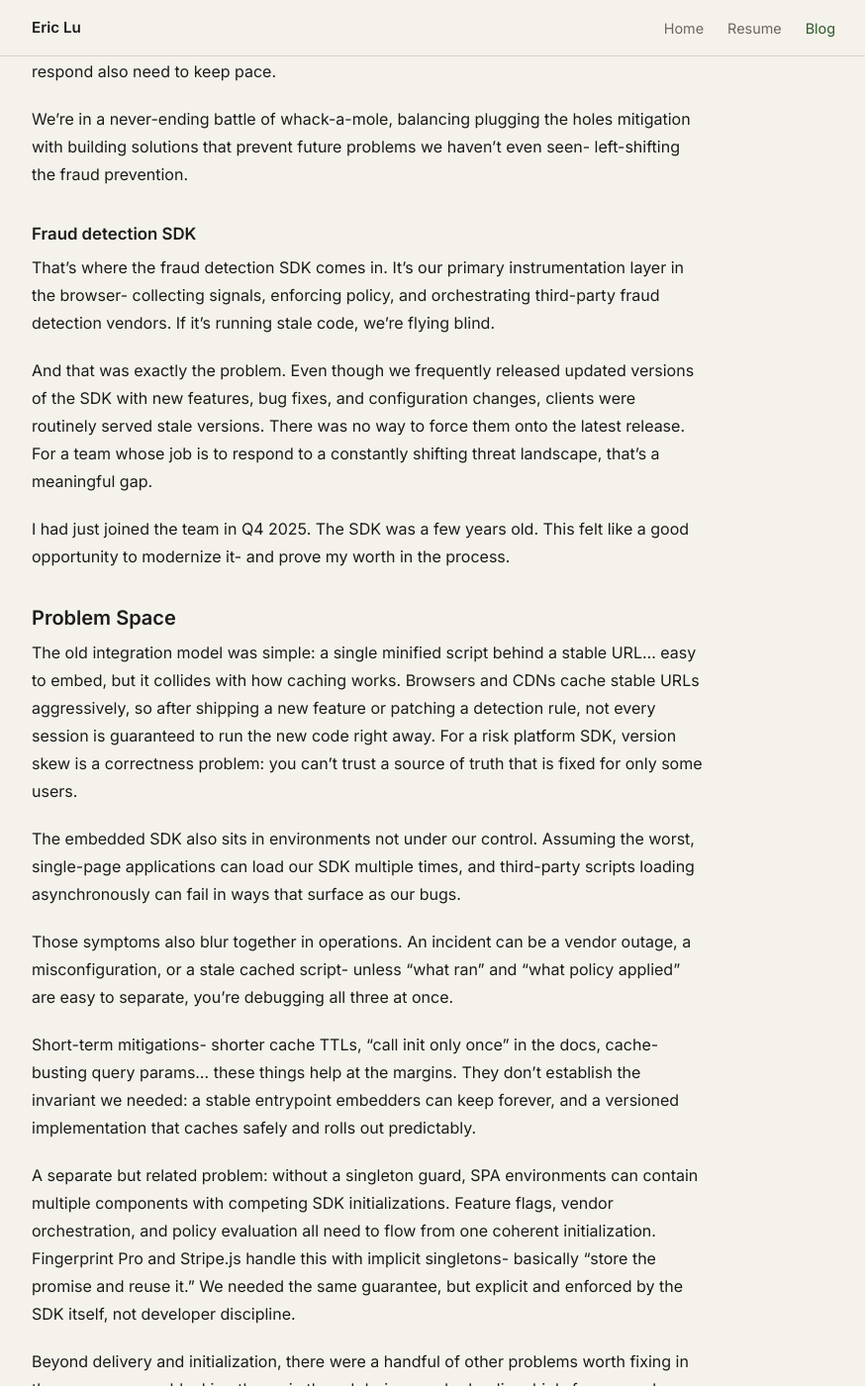
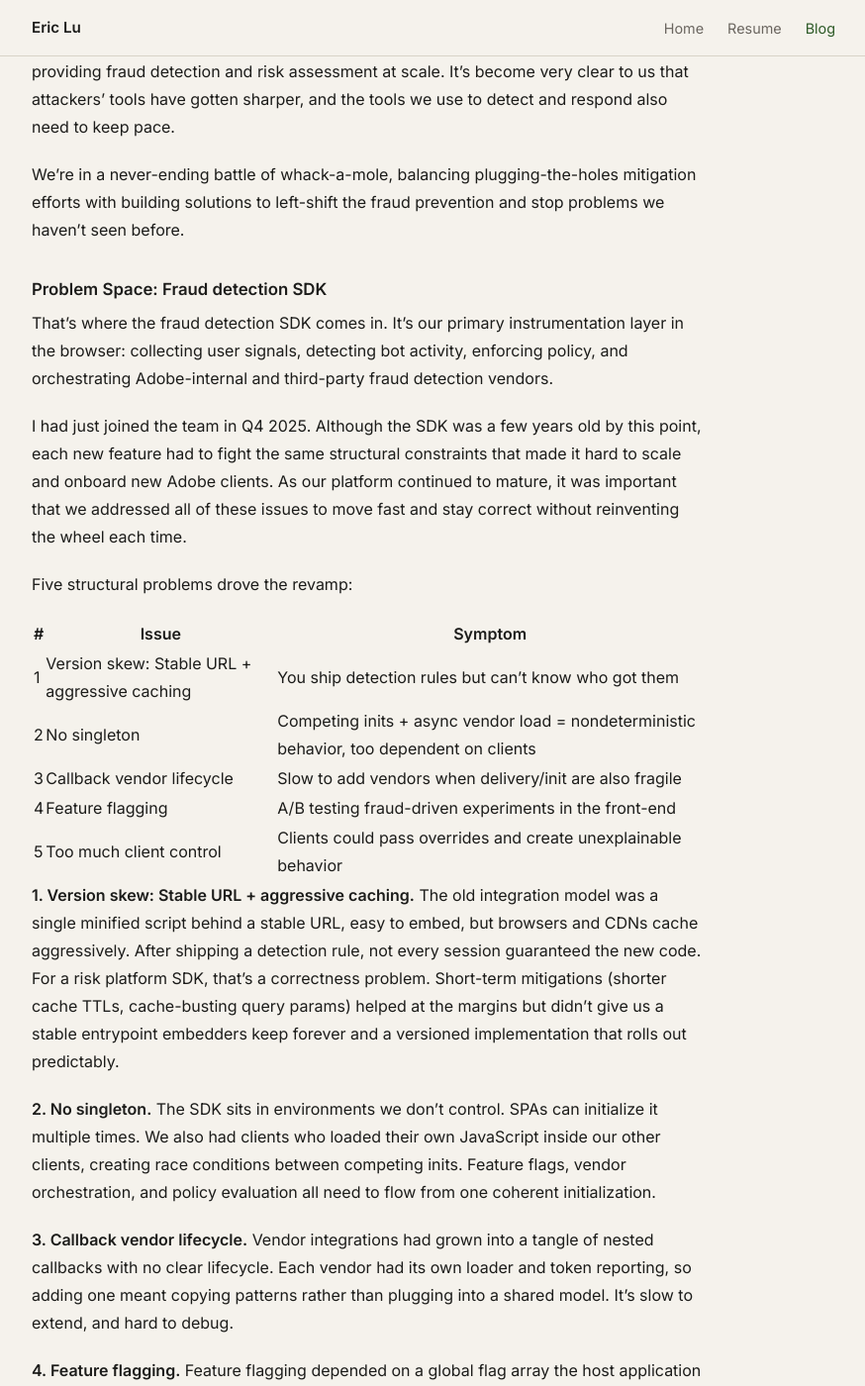
Before and after one commit to ericlu28/ericlu28.github.io, a Jekyll site: the page built from _posts/2026-05-06-arp-sdk.md, in a window 1280 px wide and 1400 px high, scrolled down 1212 px. Shown: the whole window at 99% size, without its empty margins (202-1076 px from the left). Built offline with Jekyll 4.4.1, drawn with Linux system fonts in a browser that asks for light colours; our own code applies the rules of GitHub Pages for plain Markdown files; some of the changed text lies outside the part shown.

Commit message:
Publish ARP SDK post

````diff
--- a/_posts/2026-05-06-arp-sdk.md
+++ b/_posts/2026-05-06-arp-sdk.md
@@ -9,54 +9,62 @@
 
 ### Fraud today
 
-Fraud is a [$138.5 billion problem](https://capitaloneshopping.com/research/ecommerce-fraud-statistics/)- and it's accelerating. U.S. companies lost [~10% of revenue to fraud in 2025, up 46% from the year before](https://newsroom.transunion.com/h2-2025-global-fraud-report/). We've seen a [1,210% surge in AI-driven fraud](https://www.vectra.ai/topics/ai-scams) over the same period.
+Fraud is a BIG problem. At the time of writing this, it'll be a problem the [size of Uber](https://capitaloneshopping.com/research/ecommerce-fraud-statistics/) (or Palantir/Blackstone/Pfizer/pick your "favorite" large-cap company). The problem is only compounding: U.S. companies lost [~9% of revenue to fraud in 2025, up 46% from the year before](https://newsroom.transunion.com/h2-2025-global-fraud-report/).
 
-The incidents are getting harder to ignore:
+The incidents are large-scale and hard to ignore:
 - Robinhood [was hit with large-scale phishing attacks](https://www.thestreet.com/crypto/markets/robinhood-suffers-phishing-attempt-ahead-of-quarterly-earnings) targeting its user base
+- Stripe's [2025 State of AI and Fraud report](https://stripe.com/lp/2025-state-of-ai-and-fraud) found free trial abuse grew 6.2x in just four months; AI startups are seeing 10x more abuse than enterprise companies
 - Meta took action against [1 billion fake accounts in Q1 2025 alone](https://transparency.meta.com/reports/community-standards-enforcement/fake-accounts/facebook)
-- Stripe's [2025 State of AI and Fraud report](https://stripe.com/lp/2025-state-of-ai-and-fraud) found free trial abuse grew 6.2x in just four months- AI startups are seeing 10x more abuse than enterprise companies
 
-Fraudsters are crawling the web at historic rates. Malicious bots now make up [~37% of all internet traffic](https://www.wired.com/story/ai-bots-are-now-a-signifigant-source-of-web-traffic/), used for things like:
+Fraudsters are also crawling the web at historic rates. Malicious bots now make up [~37% of all internet traffic](https://www.wired.com/story/ai-bots-are-now-a-signifigant-source-of-web-traffic/), doing things like:
 - **API reconnaissance**: mapping hidden access points to services
-- **Credential stuffing**: testing stolen passwords, SSNs, and credit card numbers at scale
+- **Credential stuffing**: testing stolen emails, passwords, credit card numbers, and SSNs at scale
 - **Vulnerability probing**: automated scanning for exploitable surface area
 - **DDoS**: overwhelming services to degrade or deny availability
 
-Honestly, you don't even need me to tell you that fraud is an issue. We've all heard the personal stories from our friends about some deep-fake phone call to their grandpa or some well-written email.
+AI is only accelerating fraudsters' attack vectors and attack velocity.
 
 ### Adobe Risk Platform
 
-At Adobe, we've similarly seen a 10x increase in fraud attempts between last year and now.
+At Adobe, we've similarly seen a **10x increase in fraud attempts between last year and now**. Allowing fraudulent payments and risky behavior on Adobe products is a huge problem for us. Not only does fraud force revenue re-statements when earnings were inflated by bad transactions, it also degrades trust with the customer.
 
-I work on the Adobe Risk Platform. We sit between end users and Adobe's core products, providing fraud detection and risk assessment at scale. Without sharing too much, it's clear to us that attackers' tools have gotten sharper, and the tools we use to detect and respond also need to keep pace.
+That's where my team comes in. We sit between end users and Adobe's core products, providing fraud detection and risk assessment at scale. It's become very clear to us that attackers' tools have gotten sharper, and the tools we use to detect and respond also need to keep pace.
 
-We're in a never-ending battle of whack-a-mole, balancing plugging the holes mitigation with building solutions that prevent future problems we haven't even seen- left-shifting the fraud prevention.
+We're in a never-ending battle of whack-a-mole, balancing plugging-the-holes mitigation efforts with building solutions to left-shift the fraud prevention and stop problems we haven't seen before.
 
-### Fraud detection SDK
+### Problem Space: Fraud detection SDK
 
-That's where the fraud detection SDK comes in. It's our primary instrumentation layer in the browser- collecting signals, enforcing policy, and orchestrating third-party fraud detection vendors. If it's running stale code, we're flying blind.
+That's where the fraud detection SDK comes in. It's our primary instrumentation layer in the browser: collecting user signals, detecting bot activity, enforcing policy, and orchestrating Adobe-internal and third-party fraud detection vendors.
 
-And that was exactly the problem. Even though we frequently released updated versions of the SDK with new features, bug fixes, and configuration changes, clients were routinely served stale versions. There was no way to force them onto the latest release. For a team whose job is to respond to a constantly shifting threat landscape, that's a meaningful gap.
+I had just joined the team in Q4 2025. Although the SDK was a few years old by this point, each new feature had to fight the same structural constraints that made it hard to scale and onboard new Adobe clients. As our platform continued to mature, it was important that we addressed all of these issues to move fast and stay correct without reinventing the wheel each time.
 
-I had just joined the team in Q4 2025. The SDK was a few years old. This felt like a good opportunity to modernize it- and prove my worth in the process.
+Five structural problems drove the revamp:
 
-## Problem Space
+| # | Issue | Symptom |
+|---|---|---|
+| 1 | Version skew: Stable URL + aggressive caching | You ship detection rules but can't know who got them |
+| 2 | No singleton | Competing inits + async vendor load = nondeterministic behavior, too dependent on clients |
+| 3 | Callback vendor lifecycle | Slow to add vendors when delivery/init are also fragile |
+| 4 | Feature flagging | A/B testing fraud-driven experiments in the front-end |
+| 5 | Too much client control | Clients could pass overrides and create unexplainable behavior |
 
-The old integration model was simple: a single minified script behind a stable URL... easy to embed, but it collides with how caching works. Browsers and CDNs cache stable URLs aggressively, so after shipping a new feature or patching a detection rule, not every session is guaranteed to run the new code right away. For a risk platform SDK, version skew is a correctness problem: you can't trust a source of truth that is fixed for only some users.
+**1. Version skew: Stable URL + aggressive caching.** The old integration model was a single minified script behind a stable URL, easy to embed, but browsers and CDNs cache aggressively. After shipping a detection rule, not every session guaranteed the new code. For a risk platform SDK, that's a correctness problem. Short-term mitigations (shorter cache TTLs, cache-busting query params) helped at the margins but didn't give us a stable entrypoint embedders keep forever and a versioned implementation that rolls out predictably.
 
-The embedded SDK also sits in environments not under our control. Assuming the worst, single-page applications can load our SDK multiple times, and third-party scripts loading asynchronously can fail in ways that surface as our bugs.
+**2. No singleton.** The SDK sits in environments we don't control. SPAs can initialize it multiple times. We also had clients who loaded their own JavaScript inside our other clients, creating race conditions between competing inits. Feature flags, vendor orchestration, and policy evaluation all need to flow from one coherent initialization.
 
-Those symptoms also blur together in operations. An incident can be a vendor outage, a misconfiguration, or a stale cached script- unless "what ran" and "what policy applied" are easy to separate, you're debugging all three at once.
+**3. Callback vendor lifecycle.** Vendor integrations had grown into a tangle of nested callbacks with no clear lifecycle. Each vendor had its own loader and token reporting, so adding one meant copying patterns rather than plugging into a shared model. It's slow to extend, and hard to debug.
 
-Short-term mitigations- shorter cache TTLs, "call init only once" in the docs, cache-busting query params... these things help at the margins. They don't establish the invariant we needed: a stable entrypoint embedders can keep forever, and a versioned implementation that caches safely and rolls out predictably.
+**4. Feature flagging.** Feature flagging depended on a global flag array the host application had to inject before the script loaded. That made fraud experiments brittle: turning a vendor on or off meant a client-side change, not a platform decision. Worse, that array lived in client-side state anyone on the page could influence (via XSS, a compromised embed, or DevTools), so detection policy wasn't something we could trust. Calling the flag service directly from the browser wasn't viable either; any credential in front-end code is visible in DevTools.
 
-A separate but related problem: without a singleton guard, SPA environments can contain multiple components with competing SDK initializations. Feature flags, vendor orchestration, and policy evaluation all need to flow from one coherent initialization. Fingerprint Pro and Stripe.js handle this with implicit singletons- basically "store the promise and reuse it." We needed the same guarantee, but explicit and enforced by the SDK itself, not developer discipline.
+**5. Too much client control.** Initialization had become a negotiation. Embedders passed vendor lists, feature overrides, and large metadata maps to override platform defaults on their own timeline. Each knob had a reasonable short-term reason, but together they created unexplainable behavior; debugging meant untangling what the host app passed in from what the platform intended to run.
 
-Beyond delivery and initialization, there were a handful of other problems worth fixing in the same revamp: blocking the main thread during vendor loading, high-frequency log flushing, and vendor integrations that had grown into a tangle of nested callbacks with no clear lifecycle.
+## Solutions
 
-## Delivery
+For each issue listed above, I'll share the core idea of the solution and high-level implementation.
 
-The core idea: split what integrators embed from what actually runs.
+## Split what integrators embed from what actually runs
+
+### Issue 1: Version skew: Stable URL + aggressive caching
 
 The old monolithic script became two artifacts: a lightweight loader (~1-2KB) and a content-hashed implementation bundle. When the implementation changes, the hash- and thus the URL- changes, but the loader URL never does. Embedders keep the same script tag forever. Versioning happens entirely on our side.
 
@@ -67,21 +75,25 @@
   → SDK runs
 ```
 
-Caching follows this split deliberately. The loader uses `s-maxage=300, max-age=0, must-revalidate`- CDN-cached for 5 minutes, never browser-cached. Preventing browser caching on the loader is a conscious tradeoff: it costs a fast CDN round-trip (~5-20ms) on every page load, but it means a CDN cache purge is immediately effective for all users. If we push a critical security patch and issue a purge, the next request from any browser picks up the new version. With browser caching in the mix, that guarantee disappears- we'd have no way to reach users who already have the old loader cached locally.
+Caching follows this split deliberately.
+
+The loader uses `s-maxage=300, max-age=0, must-revalidate`- CDN-cached for 5 minutes, never browser-cached. Preventing browser caching on the loader is a conscious tradeoff: it costs a fast CDN round-trip (~5-20ms) on every page load, but it means a CDN cache purge is immediately effective for all users. If we push a critical security patch and issue a purge, the next request from any browser picks up the new version.
 
 The hashed SDK bundle uses `Cache-Control: public, max-age=31536000, immutable`- safe to cache forever in both CDN and browser, because a new hash means a new URL, which is an automatic cache bust.
 
-**Integrity at load time**: the build process computes an SHA-256 digest of the hashed SDK bundle and bakes it into the loader as a [Subresource Integrity](https://developer.mozilla.org/en-US/docs/Web/Security/Subresource_Integrity) attribute. If the CDN serves a tampered file, the browser rejects it natively before executing a single byte. For a fraud detection SDK, this is non-negotiable.
+**Integrity at load time**: the build process computes an SHA-256 digest of the hashed SDK bundle and bakes it into the loader as a [Subresource Integrity](https://developer.mozilla.org/en-US/docs/Web/Security/Subresource_Integrity) attribute. If the CDN serves a tampered file, the browser rejects it natively before executing.
 
-**Resilience**: if loading the hashed script fails from a transient network glitch, the loader retries once before surfacing the failure. The SRI and retry are coupled: if SRI verification fails, `onerror` fires just as it would for a network failure, and the retry re-fetches from the CDN. If a CDN edge node is consistently serving a bad file, both attempts fail and the SDK does not load- which is the correct behavior. Running no fraud detection is safer than running tampered fraud detection.
+**Resilience**: if loading the hashed script fails from a transient network glitch, the loader retries once before surfacing the failure. The SRI and retry are coupled: if SRI verification fails, `onerror` fires just as it would for a network failure, and the retry re-fetches from the CDN. If a CDN edge node is consistently serving a bad file, both attempts fail and the SDK does not load.
 
 **Origin resilience**: the loader also carries `stale-if-error=86400`. If the origin server is unreachable during CDN revalidation, the CDN continues serving the last known good loader for up to 24 hours. A stale loader still points to a valid previously-deployed SDK hash, which is still cached immutably at the CDN edge. Fraud protection stays active during an origin outage.
 
 **Rollback**: because we retain the last N hashed bundles on the server, rollback is a loader redeployment- point the loader at a previous hash. The old bundle is still on the CDN with an immutable TTL. Within 5 minutes (the loader's CDN TTL), clients pick up the previous version.
 
----
+## Enforce a singleton with an explicit factory and loader handoff
 
-Delivery solves which file runs. The handoff solves when host code can call into the SDK.
+### Issue 2: No singleton
+
+Issue 1 solves which file runs. The handoff solves when host code can call into the SDK.
 
 The loader installs a stub on `window` before the hashed bundle has finished downloading. That stub accepts calls like `initAsync` and queues them against a promise that resolves when the real SDK loads. As an optimization, the stub also immediately fires a `fetch()` for the client's vendor configuration from CDN when `initAsync` is called- before the SDK bundle has even arrived. That prefetch runs in parallel with the SDK download, so by the time the real SDK loads and processes the config, the response is either already in-flight or already cached.
 
@@ -124,59 +136,36 @@
 }
 ```
 
-The `_createPromise` guard handles the case where two callers race through the `_instance === null` check before either finishes. Both get the same in-flight promise. The singleton reference is only set on success, so a failed `create()` never leaves a partially-constructed instance behind that subsequent callers would silently reuse.
+`_createPromise` deduplicates concurrent callers; `_instance` is assigned only after init succeeds.
 
-Repeated calls just return the existing instance- no duplicate vendor loads, no duplicate listeners, no race conditions when SPAs call initialization from multiple components.
+Industry leaders like Fingerprint Pro and Stripe.js solve the same problem with implicit singletons: documentation tells integrators to store the promise and reuse it. We enforce it in the SDK itself via a private constructor and static factory, so correct behavior does not depend on developer discipline.
 
-## Runtime architecture
+## Replace nested callbacks with per-vendor state machines and push-driven lifecycle
 
-Initialization runs in three deliberate phases:
+### Issue 3: Callback vendor lifecycle
 
-**1. Synchronous setup and validation**
-
-The constructor builds the logger and client connectors, then validates config. A bad config- missing `clientId`, a non-function callback, an invalid environment- throws immediately, before any network calls go out. This is intentional: you want synchronous failures to surface right away, not buried inside an async chain. The logger is available from this point forward for every subsequent operation.
-
-**2. Parallel async work**
-
-Feature flags and vendor configuration are fetched together via `Promise.all()`. Feature flags come from our flag service via a BFF (more on this below). Vendor config- a per-client JSON file that determines which third-party integrations to load and how to parameterize them- is fetched from CDN, reusing the prefetch the loader already started.
-
-Neither fetch has a dependency on the other, so there's no reason to run them sequentially. Feature flags must be settled before filtering the vendor config (you need to know which features are enabled before deciding which vendors to activate), but that ordering is enforced by the `Promise.all()`- both resolve before `applyConfig()` runs.
-
-Both fetches degrade safely. If the feature flag fetch fails, the SDK falls back to an empty feature set. If the vendor config fetch fails or returns malformed JSON, the SDK falls back to a hardcoded client config map. Either way, init still succeeds- it's better to initialize with defaults than to fail entirely.
-
-**3. Background vendor loading**
-
-Vendor scripts are loaded after config resolves, but the host gets back a live SDK instance without waiting for any of it. The intentional split: be ready with policy and config first, then orchestrate the heavy third-party work without blocking the caller.
-
-Results arrive asynchronously via `tokenCallback`, `successCallback`, and `errorCallback`. Tokens are composite- as each vendor script loads and returns its signal, the SDK rebuilds the aggregate token and re-invokes `tokenCallback`. The client receives multiple callbacks as vendor tokens trickle in, each one more complete than the last.
-
-## Engineering choices and other things worth naming
-
-**BFF for feature flags, not a client secret in the browser**
-
-Feature flag evaluation needs auth. The naive path is to include a client key in the SDK bundle and let the browser call the flag service directly. That's a non-starter for a risk platform: client secrets embedded in browser code are not secrets. Anyone can open DevTools.
-
-Instead, the browser talks to a backend-for-frontend layer we own, and service-to-service auth is handled server-side. The SDK never holds a credential. This is a standard pattern, but it's worth naming explicitly because the pressure to "just put the key in the config" comes up often when teams want to move fast.
-
-**Vendor calls behind a state machine**
-
-The SDK orchestrates multiple third-party vendors. Without structure, vendor initialization quickly becomes a tangle of nested callbacks and ad-hoc readiness flags- and in a codebase that had grown over several years, that's exactly where we found ourselves.
-
-Each vendor is now modeled as a class with an explicit state machine:
+Each vendor extends a shared abstract base class with an explicit state machine. Subclasses own vendor-specific load logic: script injection, third-party API calls, and how each vendor reports results back. The base class owns what was duplicated before: state transitions, token storage, cookies, and performance timing.
 
 ```
-Idle → Loading → Ready → TokenReceived
+Idle → Loading → Ready → VendorResults
               ↘ Error → (single retry)
 ```
 
-Transitions are deterministic, and the only way to trigger side effects- calling a vendor API, emitting a token- is through a valid state transition. Vendor instances own their own state, cookies, and performance marks. The SDK holds a `Map<string, IVendor>` typed to an interface, not the concrete class, so test doubles are clean and vendor internals are fully decoupled.
+Valid transitions gate all side effects. Vendors push signals and errors to the SDK. Vendor script loading runs in the background after init returns so third-party scripts do not block the main thread, deferring injection until `DOMContentLoaded` if the DOM is not ready. Then, each vendor callback fires progressively as each vendor reports in.
 
-This paid off during incidents: instead of reasoning about which callbacks had fired and in what order, we could read the state enum and know exactly where each vendor stood.
+## Fetch feature flags through a BFF
 
-**Long tasks and the main thread**
+### Issue 4: Feature flagging
 
-Third-party vendor scripts have a habit of blocking the main thread in ways that are hard to attribute. We deferred all vendor loading to a background phase, after the SDK instance has already been returned to the caller. If the DOM is still loading when that phase starts, vendor loading also waits for `DOMContentLoaded` before injecting any script tags. The host application stays interactive throughout. [Web.dev's long tasks guide](https://web.dev/articles/optimize-long-tasks) is the clearest writeup on why this matters and how to measure it.
+The SDK fetches flags at init through a backend-for-frontend (BFF) we own, with auth handled server-side so the browser never talks to the flag service directly. That fetch runs in parallel with vendor config. Flags control what's enabled; CDN config controls how vendors are set up, and those two sources stay separate. If either fetch fails, init still succeeds with safe defaults rather than crashing the page.
 
+## Narrow the initialization contract
+
+### Issue 5: Too much client control
+
+Init now accepts a small, stable surface: a client identifier, session identifier, environment, and a few callbacks. That's the full contract. The rest of the logic flows from our platform internally.
+
+## Engineering choices and other things worth naming
 **Log batching**
 
 Sending a network request per log event doesn't scale, and in a high-traffic SDK it adds up fast. Logs are buffered in memory and flushed either on a timer or when the buffer hits a size threshold, whichever comes first. The tradeoff: a crash before a flush can drop logs- acceptable for a telemetry pipeline, not acceptable for audit-critical events, which bypass the buffer and send immediately.
@@ -193,10 +182,6 @@
 
 If there's one thing I'd carry into any future SDK design: define the integration contract as narrowly as possible, and keep it stable. Everything behind it is yours to evolve.
 
-**Singleton enforcement belongs in the SDK, not the docs**
-
-Most leading SDKs handle the duplicate-initialization problem by documenting it away- "store the promise and reuse it." That relies on developer discipline, which is not a reliable invariant. Encoding the singleton in the SDK itself (private constructor, static factory, in-flight deduplication) makes the correct behavior the only possible behavior, regardless of what the caller does.
-
 **Joining a system mid-life**
 
 I joined the team in Q4 2025 and this was the first major project I owned. Working inside an established system, with existing integrators and production traffic, is different from greenfield work. You don't get to make assumptions. You have to understand why the old design existed before you change it, because the constraints that shaped it are often still real. Some of the patterns I initially read as technical debt turned out to have good reasons behind them- and a few that didn't gave me the justification I needed to rebuild them the right way.
--- a/index.html
+++ b/index.html
@@ -83,7 +83,7 @@
                 <li>Hungover facetimes</li>
                 <li>Custom made t-shirts</li>
                 <li>International war (didn&apos;t decide this one)</li>
-                <li>Find my friends</li>
+                <li>Stalking Find my Friends</li>
               </ul>
             </div>
             <div class="insouts-col insouts-col--out">
````
